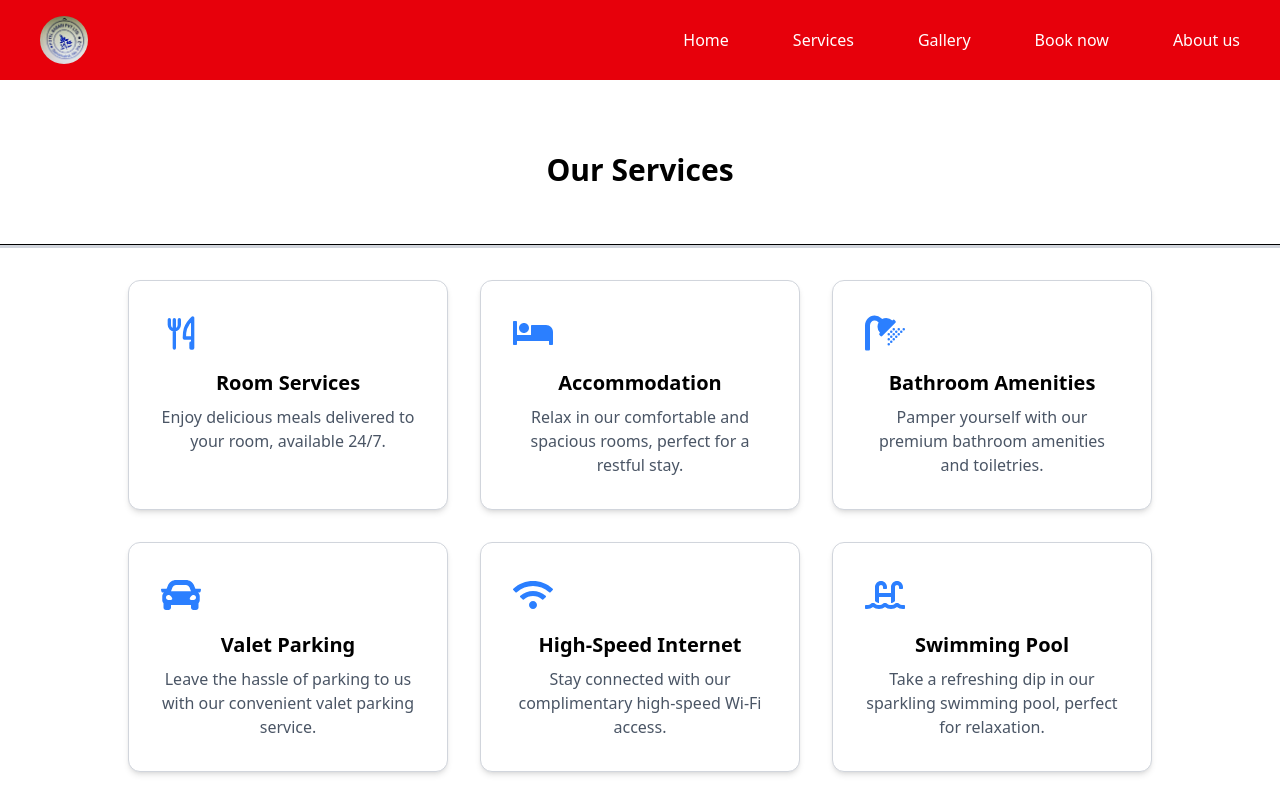
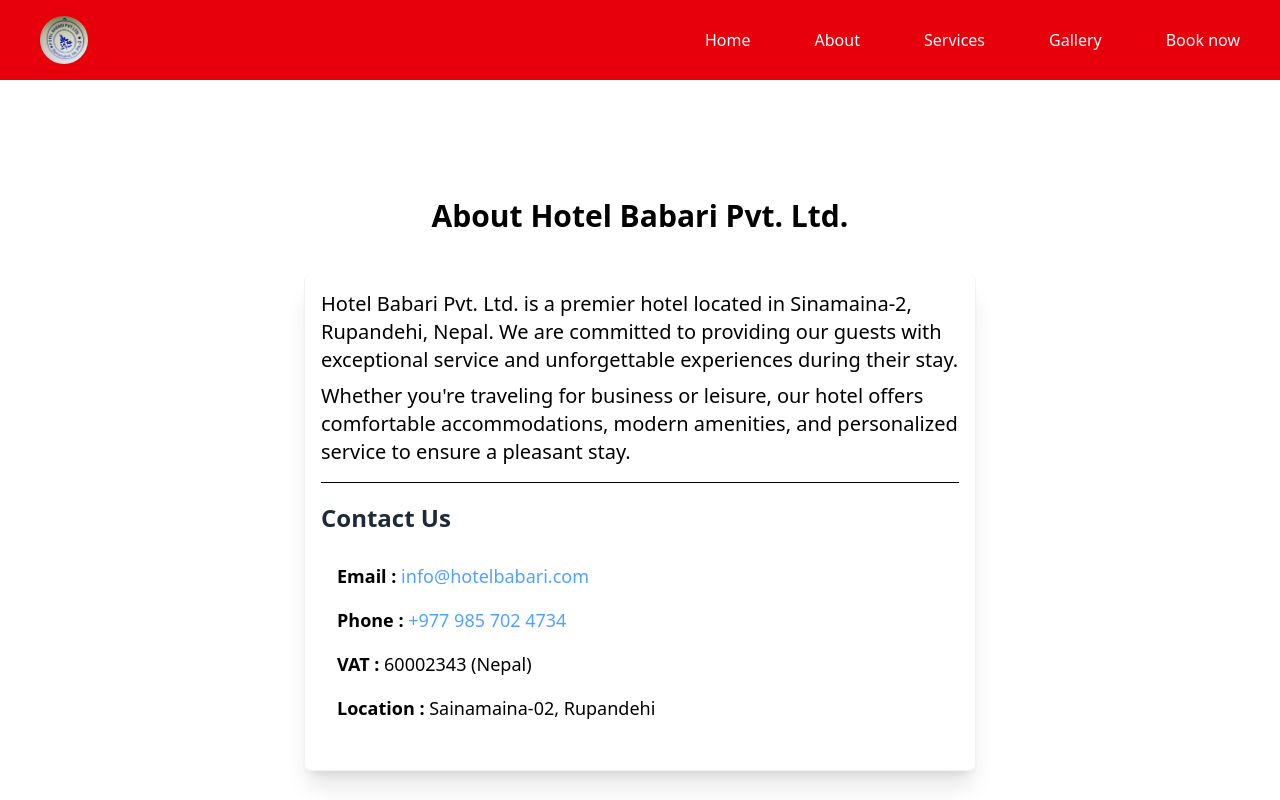
Before and after one commit to anup0206/Hotel_Babari, a React (Vite) app: page /about in a window 1280 px wide. Shown: the top 800 px of the page. Built offline with nearby package versions, Linux system fonts and the light colour scheme.

Commit message:
adding link in navbar and some addition of styling

```diff
--- a/src/About.jsx
+++ b/src/About.jsx
@@ -6,7 +6,7 @@
     return (
         <section className="flex items-center justify-center flex-col h-screen">
             <h1 className="font-bold text-3xl my-6"> About Hotel Babari Pvt. Ltd.</h1>
-            <div className="w-2xl my-4 border-x-1 border-b-1 p-4 shadow-xl rounded-lg ">
+            <div className="w-2xl my-4 border-x-1 border-b-1 border-gray-100 p-4 shadow-xl rounded-lg ">
                 <p className="text-xl ">Hotel Babari Pvt. Ltd. is a premier hotel located in Sinamaina-2, Rupandehi, Nepal. We are committed to providing our guests with exceptional service and unforgettable experiences during their stay.</p>
 
                 <p className="mt-2 text-xl"> Whether you're traveling for business or leisure, our hotel offers comfortable accommodations, modern amenities, and personalized service to ensure a pleasant stay.</p>
@@ -15,7 +15,7 @@
 
                 <h2 className="text-2xl font-semibold mb-3 text-gray-800">Contact Us</h2>
 
-                <ul>
+                <ul className="space-y-4 mb-4 p-4">
                     <li> <p className="text-lg"><span className="font-semibold">Email :</span> <a href="mailto:info@hotelbabari.com" className="text-blue-400 hover:underline">info@hotelbabari.com</a></p></li>
                     <li><p className="text-lg"><span className="font-semibold">Phone :</span> <a href="tel:+9779857024734" className="text-blue-400 hover:underline">+977 985 702 4734</a></p></li>
                     <li><p className="text-lg"><span className="font-semibold">VAT : </span>60002343 (Nepal)</p></li>
--- a/src/App.jsx
+++ b/src/App.jsx
@@ -1,14 +1,14 @@
 import React from "react";
 import Navbar from "./Navbar.jsx";
-import Hero from "./Hero.jsx";
 import Service from "./Service.jsx";
-import Gallery from "./Gallery.jsx";
+
 import Book from "./Book.jsx";
 import Contact from "./Contact.jsx";
-import About from "./About.jsx";
 
 import { BrowserRouter as Router, Routes, Route } from "react-router-dom";
-
+import Home from "./Home.jsx"
+import Gallery from "./Gallery.jsx";
+import About from "./About.jsx";
 
 const App = () => {
   return (
@@ -16,12 +16,12 @@
     <Router>
       <Navbar />
       <Routes>
-        <Route path="/" element={<Hero />} />
+        <Route path="/" element={<Home />} />
         <Route path="/book" element={<Book />} />
+        <Route path="/service" element={<Service />}></Route>
+        <Route path="/gallery" element={<Gallery />}></Route>
+        <Route path="/about" element={<About />}></Route>
       </Routes>
-      <Service />
-      <Gallery />
-      <About />
       <Contact />
     </Router>
   );
--- /dev/null
+++ b/src/Home.jsx
@@ -0,0 +1,19 @@
+import About from "./About"
+import Gallery from "./Gallery"
+import Service from "./Service"
+import Contact from "./Contact"
+import Hero from "./Hero"
+
+const Home = ()=>{
+    return (
+      <div>
+          <Hero />
+        <Service  />
+        <Gallery />
+        <About />
+        <Contact />
+      </div>
+    )
+}
+
+export default Home;
--- a/src/Navbar.jsx
+++ b/src/Navbar.jsx
@@ -1,9 +1,30 @@
 import React from "react";
 import logo from "./assets/logo.jpg"
+import { Link } from "react-router-dom";
 
 const Navbar = () => {
-  const navitems = ["Home", "Services", "Gallery", "Book now", "About us"];
-
+  const navitems = [
+    {
+      title:"Home",
+      path:"/"
+    },
+    {
+      title:"About",
+      path:"/about"
+    },
+    {
+      title:"Services",
+      path:"/service"
+    },
+    {
+      title:"Gallery",
+      path:"/gallery"
+    },
+    {
+      title:"Book now",
+      path:"/book"
+    }
+  ]
   return (
     <section className="absolute sticky top-0 left-0 w-full z-50 bg-red-600 bg-opacity-50 py-4 mb-0">
     <div className="container mx-auto flex items-center justify-between">
@@ -11,12 +32,9 @@
       <ul className="flex space-x-6">
         {navitems.map((item, index) => (
           <li key={index}>
-            <a
-              href={`#${item.toLowerCase().replace(" ", "-")}`}
-              className="block mt-4 lg:inline-block lg:mt-0 mr-10 text-white hover:text-green-400 transition duration-300 hover:underline"
-            >
-              {item}
-            </a>
+          <Link   className="block mt-4 lg:inline-block lg:mt-0 mr-10 text-white hover:text-green-400 transition duration-300 hover:underline" to={item.path}>
+            {item.title}
+          </Link>
           </li>
         ))}
       </ul>
```
